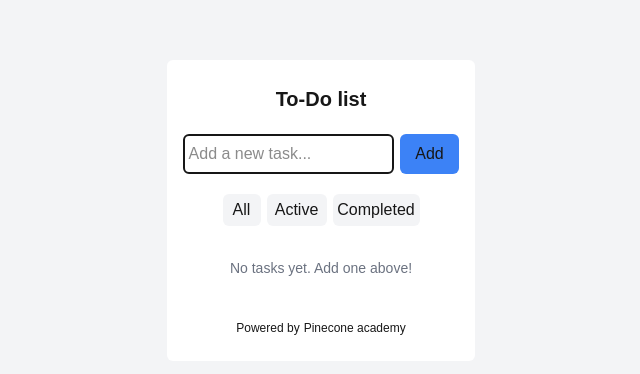
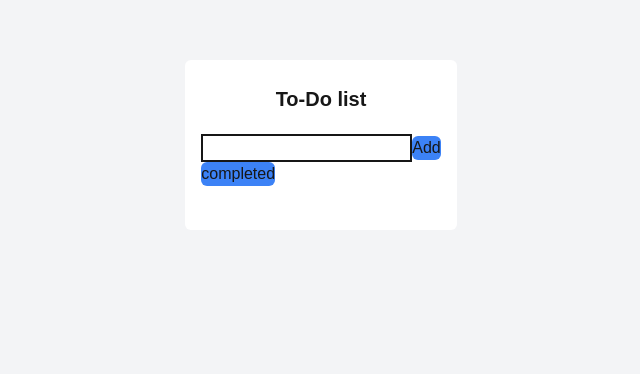
Before and after one commit to dbaasanbayar/To-do, a Next.js app: page /todo in a window 1280 px wide. Shown: the top 374 px of the page, without its empty margins (319-959 px from the left). Built offline with nearby package versions, Linux system fonts and the light colour scheme.

Commit message:
making new array to save

```diff
--- /dev/null
+++ b/src/app/_components/Button.jsx
@@ -0,0 +1,4 @@
+export function Button ({children}){
+
+    return <button className=" rounded-[6px] bg-[#3C82F6]">{children}</button>
+}
--- /dev/null
+++ b/src/app/_components/Input.jsx
@@ -0,0 +1,33 @@
+"use client";
+import {useState} from "react";
+import {Button} from "../_components/Button"
+
+export function TaskInput() {
+
+    const [tasks, setTasks] = useState([])
+    const [newtasks, setNewTasks] = useState([])
+    const HandleOnChange = (e) =>{
+        setTasks([...tasks, e.target.value]);
+        console.log("typing" , e.target.value);
+    }
+
+    return ( <div>
+        <div>
+    <input
+        type="text"
+        onChange={HandleOnChange}
+        className="border-2 ">
+        </input>
+        <Button>Add</Button>
+
+        </div>
+        <Button>completed</Button>
+        {
+            tasks.map((task) => {
+                return  <div>{task}</div>
+            })
+        }
+
+    </div>)
+
+}
--- a/src/app/_components/todoInput.jsx
+++ /dev/null
@@ -1,40 +0,0 @@
-"use client";
-import {useState} from "react";
-
-export function Add() {
-    const [tasks, setTasks] = useState([]);
-    const [inputValue, setInputValue] = useState("")
-
-    const handleOnChange = (e) => {
-        setInputValue(e.target.value);
-    };
-
-    const handleOnClick = () =>{
-        setTasks([...tasks, inputValue]);
-        setInputValue("");
-        console.log(inputValue);
-    };
-
-
-return ( <div>
-        <div className="flex gap-1.5">
-        <input
-        className="border-2 rounded-[6px]"
-        type="text"
-        placeholder=" Add a new task..."
-        onChange={handleOnChange}
-        value={inputValue}
-        />
-        <button onClick={handleOnClick} className="w-[59px] h-[40px] bg-[#3C82F6] rounded-[6px]">Add</button>
-    </div>
-
-        {tasks.map((inputValue, index)=> {
-        return <div key = {index }>{inputValue}</div>
-    })}
-
-
-        </div>
-
-
-);
-}
--- a/src/app/todo/page.jsx
+++ b/src/app/todo/page.jsx
@@ -1,28 +1,14 @@
 
-import { Add } from "../_components/todoInput"
+import { TaskInput } from "../_components/Input"
 
 export default function Home() {
 
     return (
        <div className='flex justify-center pb-[594px] pt-15 bg-[#F3F4F6]'>
           <div className="flex flex-col py-6 px-4 items-center rounded-[6px] bg-[#FFF]">
-            <div className="">
                 <h2 className="text-[20px] font-[600] ">To-Do list</h2>
-            </div>
             <div className="flex py-5 gap-1.5 ">
-                <Add/>
-            </div>
-            <div className="flex gap-1.5 h-8 mb-8 ">
-                <button className="w-[38px] bg-[#F3F4F6] rounded-[6px]">All</button>
-                <button className="w-[60px] bg-[#F3F4F6] rounded-[6px]">Active</button>
-                <button className="w-[87px] bg-[#F3F4F6] rounded-[6px]">Completed</button>
-            </div>
-            <div>
-                <p className="mb-10 text-[#6B7280] text-[14px]">No tasks yet. Add one above!</p>
-                </div>
-            <div className='flex gap-1 text-[12px]'>
-                <p>Powered by</p>
-                <p>Pinecone academy</p>
+            <TaskInput />
             </div>
             </div>
        </div>
```
